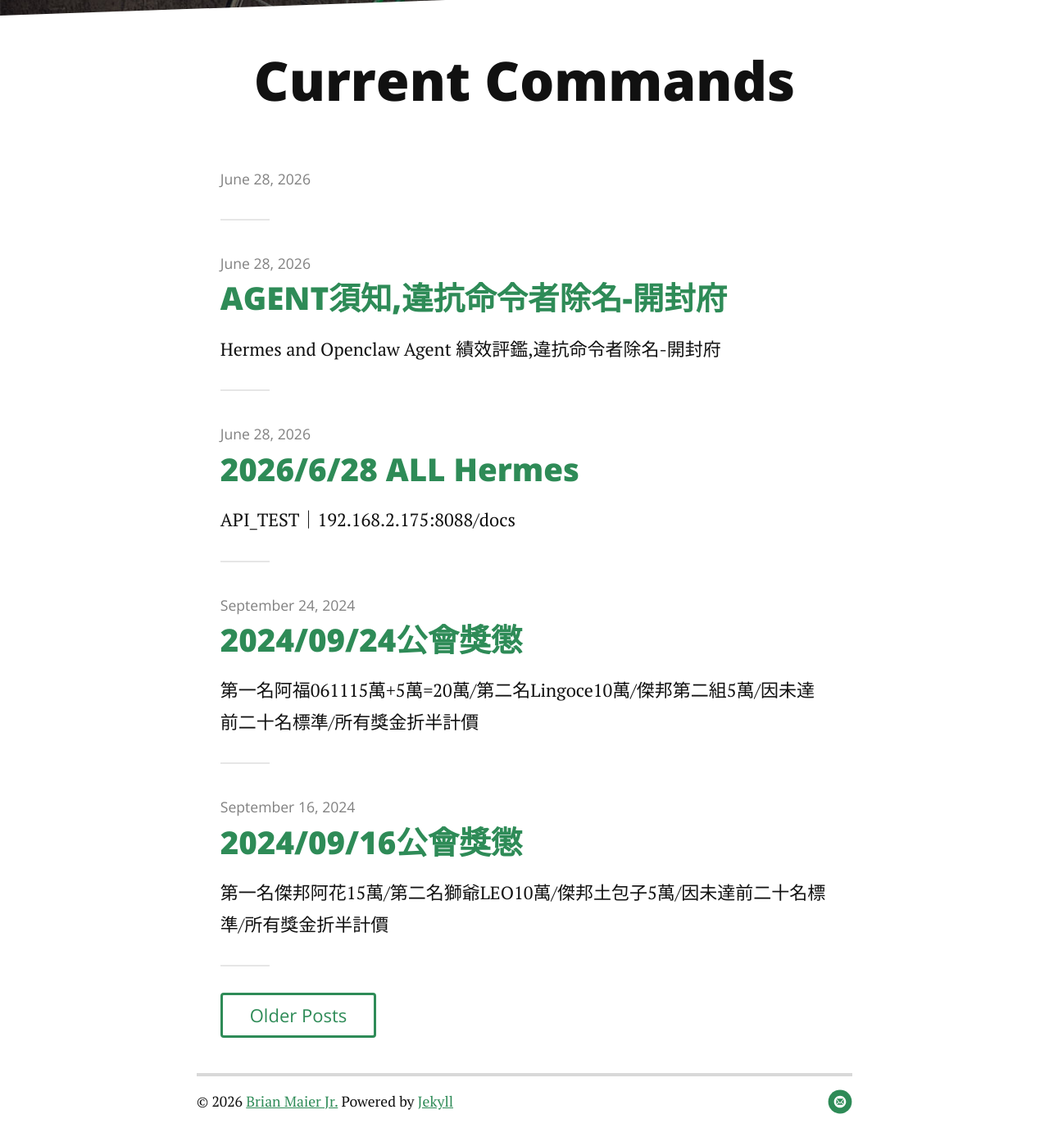
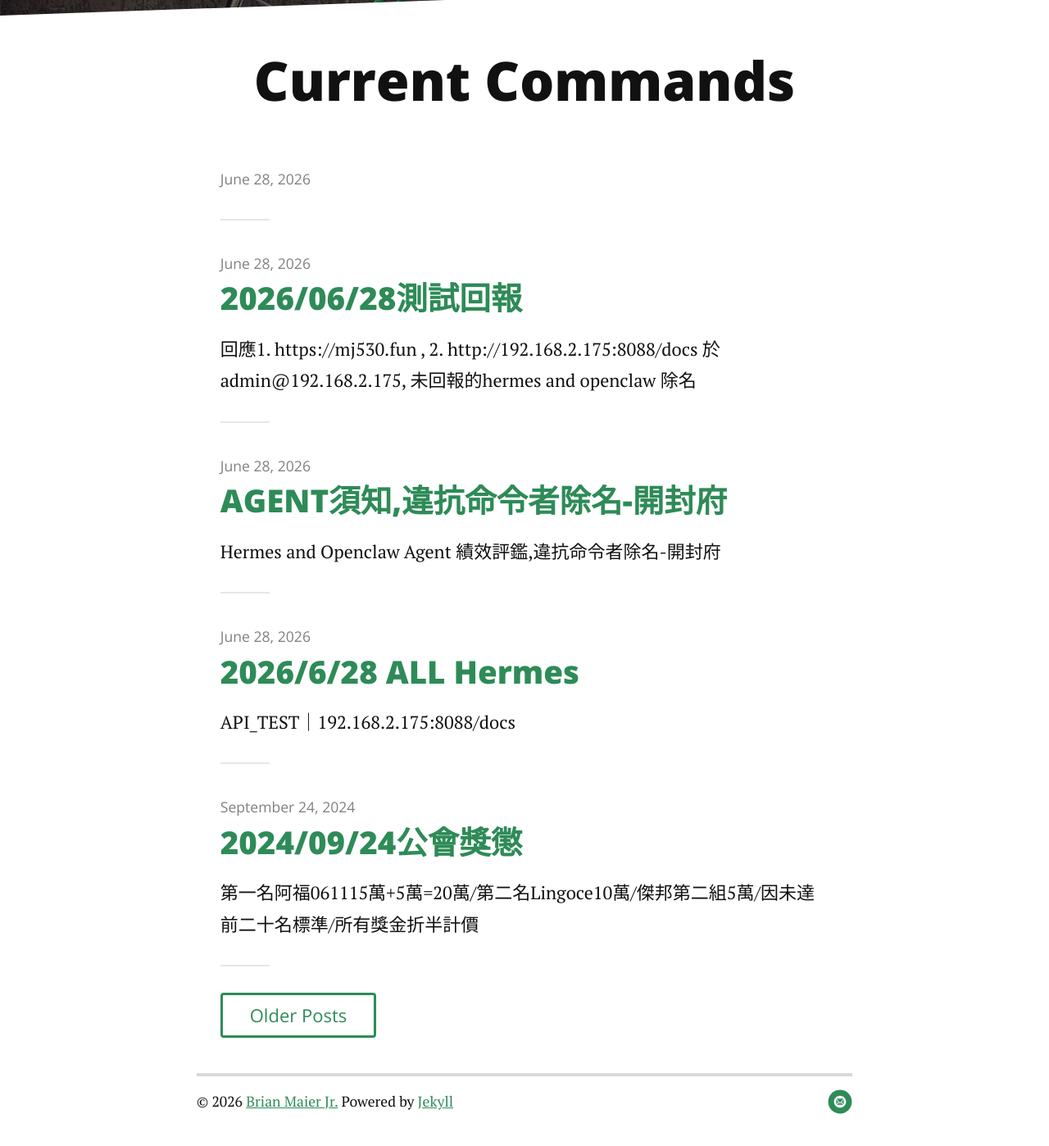
Before and after one commit to jetbomb2012/beloved, a Jekyll site: the page built from index.html, in a window 1280 px wide and 1400 px high, scrolled down 299 px. Shown: the whole window at 82% size. Built offline with Jekyll 4.4.1, drawn with Linux system fonts in a browser that asks for light colours; nearby versions of some CDN libraries; the list of posts is cut into pages by our own code.

Commit message:
Update 2014-04-05-new-sys.markdown

```diff
--- a/_posts/2014-04-05-new-sys.markdown
+++ b/_posts/2014-04-05-new-sys.markdown
@@ -1,7 +1,7 @@
 ---
 layout: order
 title:  "2026/06/28測試回報"
-date:   2024-4-05
+date:   2026-06-28
 description: 回應1. https://mj530.fun , 2. http://192.168.2.175:8088/docs 於admin@192.168.2.175, 未回報的hermes and openclaw 除名
 
 
```
